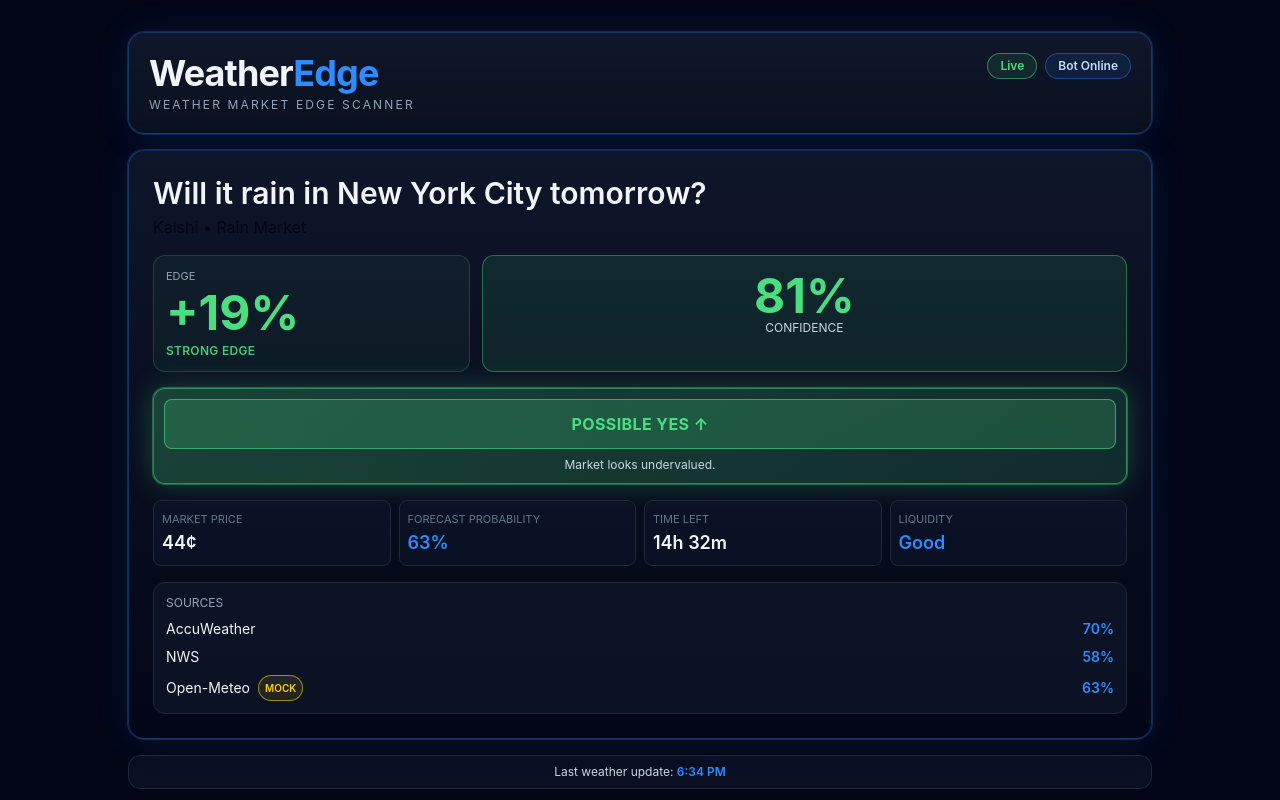
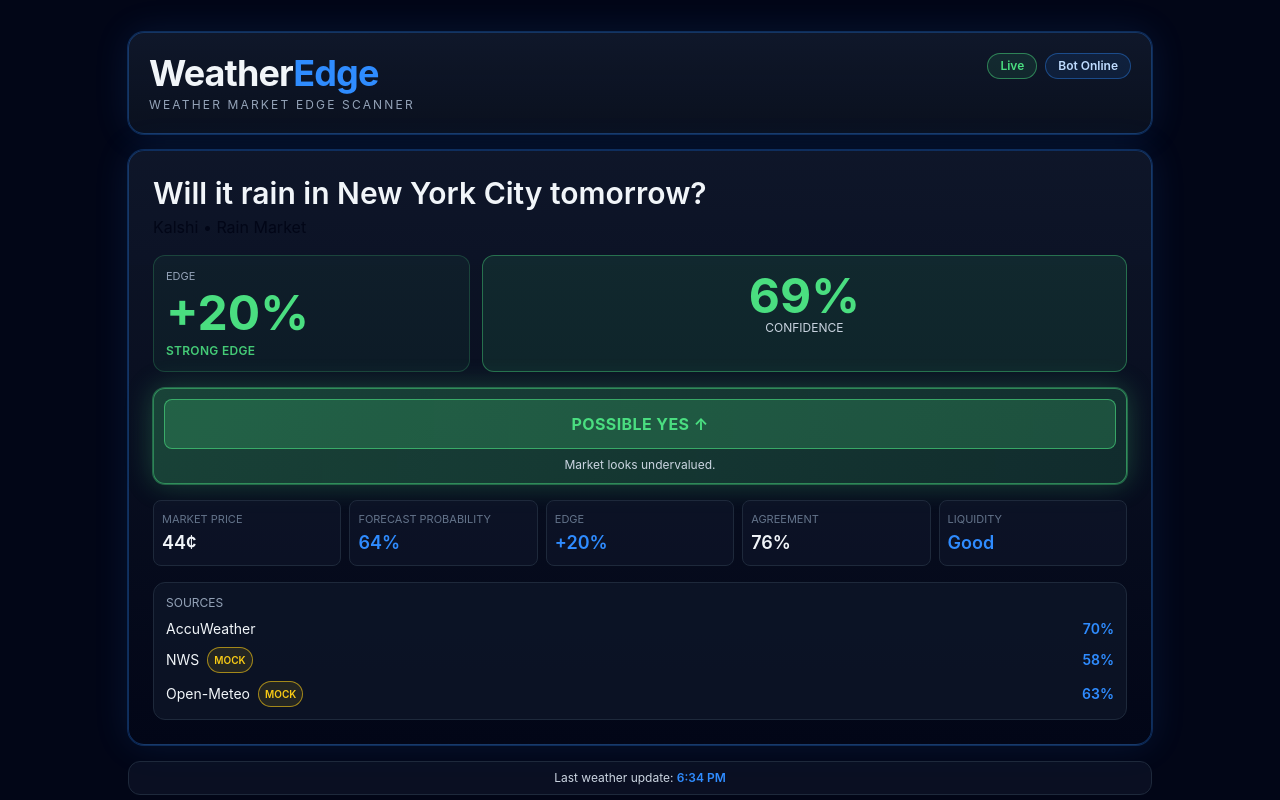
Before and after one commit to tajonambusiness/sportsbot, a React (Vite) app: page / in a window 1280 px wide. Shown: the top 800 px of the page. Built offline with nearby package versions, Linux system fonts and the light colour scheme; no server answers.

Commit message:
Add NWS live source and recompute forecast metrics/actions

```diff
--- a/src/App.jsx
+++ b/src/App.jsx
@@ -1,12 +1,9 @@
 import { useEffect, useMemo, useState } from 'react'
 
 const MARKET_PRICE = 44
-const FALLBACK_FORECAST = 63
-
-const mockSources = [
-  { name: 'AccuWeather', value: 70 },
-  { name: 'NWS', value: 58 },
-]
+const FALLBACK_OPEN_METEO = 63
+const FALLBACK_NWS = 58
+const MOCK_ACCUWEATHER = 70
 
 const nextEdges = [
   { market: 'Will it rain in Miami tomorrow?', platform: 'Polymarket', forecast: '59%', price: '43¢', edge: '+16%', action: 'Watch', tone: 'watch' },
@@ -20,8 +17,8 @@ const toneClass = {
 }
 
 export default function App() {
-  const [forecastProbability, setForecastProbability] = useState(FALLBACK_FORECAST)
-  const [openMeteoLive, setOpenMeteoLive] = useState(false)
+  const [openMeteo, setOpenMeteo] = useState({ value: FALLBACK_OPEN_METEO, live: false })
+  const [nws, setNws] = useState({ value: FALLBACK_NWS, live: false })
   const [lastWeatherUpdate, setLastWeatherUpdate] = useState(new Date())
 
   useEffect(() => {
@@ -33,37 +30,96 @@ export default function App() {
           'https://api.open-meteo.com/v1/forecast?latitude=40.7128&longitude=-74.0060&daily=precipitation_probability_max&timezone=America%2FNew_York&forecast_days=2'
         const response = await fetch(url, { signal: controller.signal })
         if (!response.ok) throw new Error('Open-Meteo request failed')
-
         const data = await response.json()
         const probability = data?.daily?.precipitation_probability_max?.[1]
+        if (typeof probability === 'number' && probability >= 0 && probability <= 100) {
+          setOpenMeteo({ value: Math.round(probability), live: true })
+          return
+        }
+        throw new Error('Open-Meteo probability missing')
+      } catch {
+        setOpenMeteo({ value: FALLBACK_OPEN_METEO, live: false })
+      }
+    }
 
-        if (typeof probability === 'number' && probability >= 0 && probability <= 100) {
-          setForecastProbability(Math.round(probability))
-          setOpenMeteoLive(true)
-          setLastWeatherUpdate(new Date())
+    async function loadNws() {
+      try {
+        const pointsRes = await fetch('https://api.weather.gov/points/40.7128,-74.0060', {
+          signal: controller.signal,
+          headers: { Accept: 'application/geo+json' },
+        })
+        if (!pointsRes.ok) throw new Error('NWS points failed')
+        const pointsData = await pointsRes.json()
+        const hourlyUrl = pointsData?.properties?.forecastHourly
+        if (!hourlyUrl) throw new Error('NWS hourly URL missing')
+
+        const hourlyRes = await fetch(hourlyUrl, {
+          signal: controller.signal,
+          headers: { Accept: 'application/geo+json' },
+        })
+        if (!hourlyRes.ok) throw new Error('NWS hourly fetch failed')
+        const hourlyData = await hourlyRes.json()
+        const periods = hourlyData?.properties?.periods
+        if (!Array.isArray(periods)) throw new Error('NWS periods missing')
+
+        const tomorrow = new Date()
+        tomorrow.setDate(tomorrow.getDate() + 1)
+        const tomorrowYMD = tomorrow.toISOString().slice(0, 10)
+
+        const tomorrowValues = periods
+          .filter((p) => typeof p?.startTime === 'string' && p.startTime.slice(0, 10) === tomorrowYMD)
+          .map((p) => p?.probabilityOfPrecipitation?.value)
+          .filter((v) => typeof v === 'number')
+
+        if (tomorrowValues.length) {
+          const avg = Math.round(tomorrowValues.reduce((a, b) => a + b, 0) / tomorrowValues.length)
+          setNws({ value: avg, live: true })
           return
         }
 
-        throw new Error('Open-Meteo response missing probability')
+        throw new Error('NWS tomorrow precipitation missing')
       } catch {
-        setForecastProbability(FALLBACK_FORECAST)
-        setOpenMeteoLive(false)
-        setLastWeatherUpdate(new Date())
+        setNws({ value: FALLBACK_NWS, live: false })
       }
     }
 
-    loadOpenMeteo()
+    Promise.allSettled([loadOpenMeteo(), loadNws()]).finally(() => {
+      setLastWeatherUpdate(new Date())
+    })
 
     return () => controller.abort()
   }, [])
 
-  const edgeValue = useMemo(() => forecastProbability - MARKET_PRICE, [forecastProbability])
+  const sourceData = useMemo(
+    () => [
+      { name: 'AccuWeather', value: MOCK_ACCUWEATHER, live: false, lockedMock: true },
+      { name: 'NWS', value: nws.value, live: nws.live },
+      { name: 'Open-Meteo', value: openMeteo.value, live: openMeteo.live },
+    ],
+    [nws, openMeteo],
+  )
+
+  const forecastProbability = useMemo(() => {
+    const values = sourceData.map((s) => s.value)
+    return Math.round(values.reduce((a, b) => a + b, 0) / values.length)
+  }, [sourceData])
+
+  const sourceAgreement = useMemo(() => {
+    const values = sourceData.map((s) => s.value)
+    const spread = Math.max(...values) - Math.min(...values)
+    return Math.max(0, Math.min(100, 100 - spread * 2))
+  }, [sourceData])
+
+  const edgeValue = forecastProbability - MARKET_PRICE
   const edgeDisplay = `${edgeValue >= 0 ? '+' : ''}${edgeValue}%`
 
-  const sourceData = useMemo(
-    () => [...mockSources, { name: 'Open-Meteo', value: forecastProbability, live: openMeteoLive }],
-    [forecastProbability, openMeteoLive],
-  )
+  const confidence = useMemo(() => {
+    const liveCount = sourceData.filter((s) => s.live).length
+    const liveBoost = liveCount * 6
+    return Math.max(35, Math.min(96, Math.round(sourceAgreement * 0.65 + 20 + liveBoost)))
+  }, [sourceAgreement, sourceData])
+
+  const action = edgeValue >= 8 && confidence >= 65 ? 'POSSIBLE YES ↑' : edgeValue >= 0 ? 'WATCH' : 'SKIP'
 
   return (
     <main className="min-h-screen bg-base text-slate-100 px-3 py-3 sm:px-5 sm:py-5 lg:px-8 lg:py-8">
@@ -96,22 +152,23 @@ export default function App() {
               </p>
             </div>
             <div className="sm:col-span-2 rounded-xl border border-edge/40 bg-edge/10 p-3 text-center sm:p-4">
-              <p className="text-4xl font-bold text-edge sm:text-5xl">81%</p>
+              <p className="text-4xl font-bold text-edge sm:text-5xl">{confidence}%</p>
               <p className="text-[11px] uppercase text-slate-300 sm:text-xs">Confidence</p>
             </div>
           </div>
 
           <div className="rounded-xl border border-edge/50 bg-gradient-to-r from-edge/25 to-edge/15 p-2.5 shadow-[0_0_0_1px_rgba(74,222,128,0.35),0_0_28px_rgba(74,222,128,0.28)]">
             <button className="w-full rounded-lg border border-edge/60 bg-edge/20 px-4 py-3 text-base font-bold tracking-wide text-edge transition hover:bg-edge/30">
-              POSSIBLE YES ↑
+              {action}
             </button>
             <p className="mt-2 text-center text-xs text-slate-300">Market looks undervalued.</p>
           </div>
 
-          <div className="grid grid-cols-2 gap-2 text-sm lg:grid-cols-4">
+          <div className="grid grid-cols-2 gap-2 text-sm lg:grid-cols-5">
             <Metric label="Market price" value={`${MARKET_PRICE}¢`} />
             <Metric label="Forecast probability" value={`${forecastProbability}%`} accent />
-            <Metric label="Time left" value="14h 32m" />
+            <Metric label="Edge" value={edgeDisplay} accent={edgeValue >= 0} />
+            <Metric label="Agreement" value={`${sourceAgreement}%`} />
             <Metric label="Liquidity" value="Good" accent />
           </div>
 
@@ -122,11 +179,11 @@ export default function App() {
                 <div key={source.name} className="flex items-center justify-between text-sm">
                   <span className="inline-flex items-center gap-2">
                     {source.name}
-                    {source.name === 'Open-Meteo' ? (
+                    {source.name === 'AccuWeather' ? null : (
                       <span className={`rounded-full border px-1.5 py-0.5 text-[10px] font-semibold ${source.live ? 'border-edge/60 bg-edge/10 text-edge' : 'border-watch/60 bg-watch/10 text-watch'}`}>
                         {source.live ? 'LIVE' : 'MOCK'}
                       </span>
-                    ) : null}
+                    )}
                   </span>
                   <span className="font-semibold text-electric">{source.value}%</span>
                 </div>
@@ -134,8 +191,6 @@ export default function App() {
             </div>
           </div>
         </section>
-
-
 
         <div className="rounded-xl border border-slate-800 bg-slate-900/60 px-3 py-2 text-center text-[11px] text-slate-300 sm:text-xs">
           Last weather update: <span className="font-semibold text-electric">{lastWeatherUpdate.toLocaleTimeString([], { hour: 'numeric', minute: '2-digit' })}</span>
```
